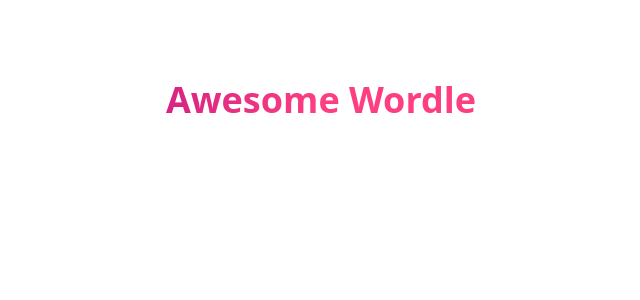
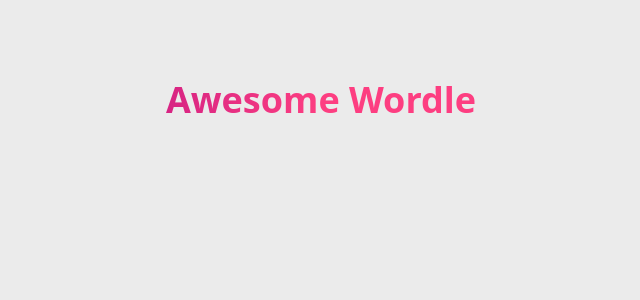
Before and after one commit to JoleneKearse/wordle-tdd, a React (Vite) app: page / in a window 1280 px wide. Shown: the top 300 px of the page, without its empty margins (319-959 px from the left). Built offline with nearby package versions, Linux system fonts and the light colour scheme.

Commit message:
chore: add keyboard variable

```diff
--- a/src/App.tsx
+++ b/src/App.tsx
@@ -2,9 +2,9 @@ import Header from "./components/Header";
 
 function App() {
   return (
-    <>
+    <main className="bg-neutral-100 h-screen dark:bg-neutral-900">
       <Header />
-    </>
+    </main>
   );
 }
 
--- /dev/null
+++ b/src/components/Button.tsx
@@ -0,0 +1,9 @@
+
+
+const Button = () => {
+  return (
+    <div>Button</div>
+  )
+}
+
+export default Button
--- a/src/wordle.ts
+++ b/src/wordle.ts
@@ -81,3 +81,5 @@ export const makeGuess = (guess: string, game: Game) => {
     guessesRemaining: guess  === game.answer ? 0 : game.guessesRemaining === 0 ? 0 : game.guessesRemaining - 1,
   };
 };
+
+export const keyboard: string[] = ["q", "w", "e", "r", "t", "y", "u", "i", "o", "p", "a", "s", "d", "f", "g", "h", "j", "k", "l", "z", "x", "c", "v", "b", "n", "m"];
```
Also changed, not shown: tailwind.config.js (+0 -11 lines).
